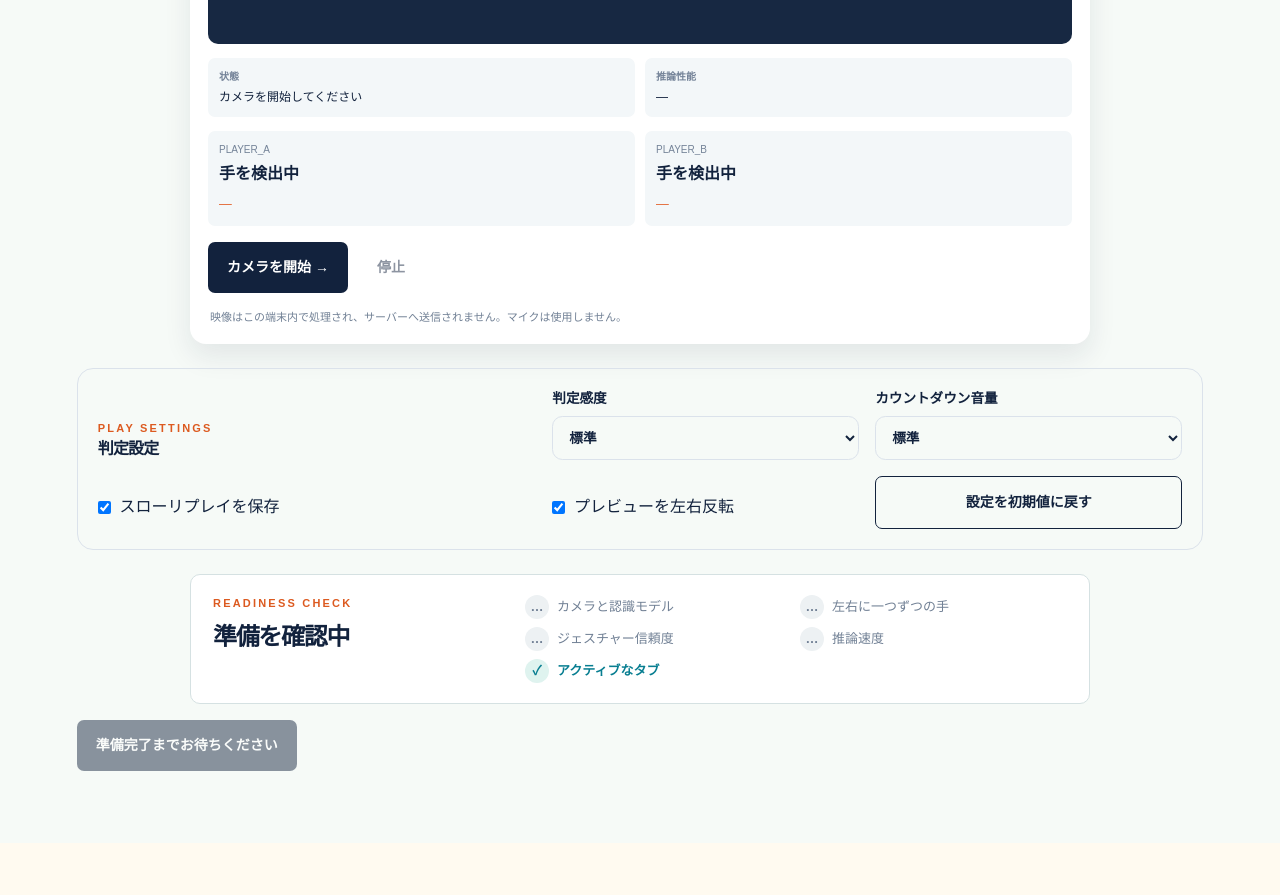
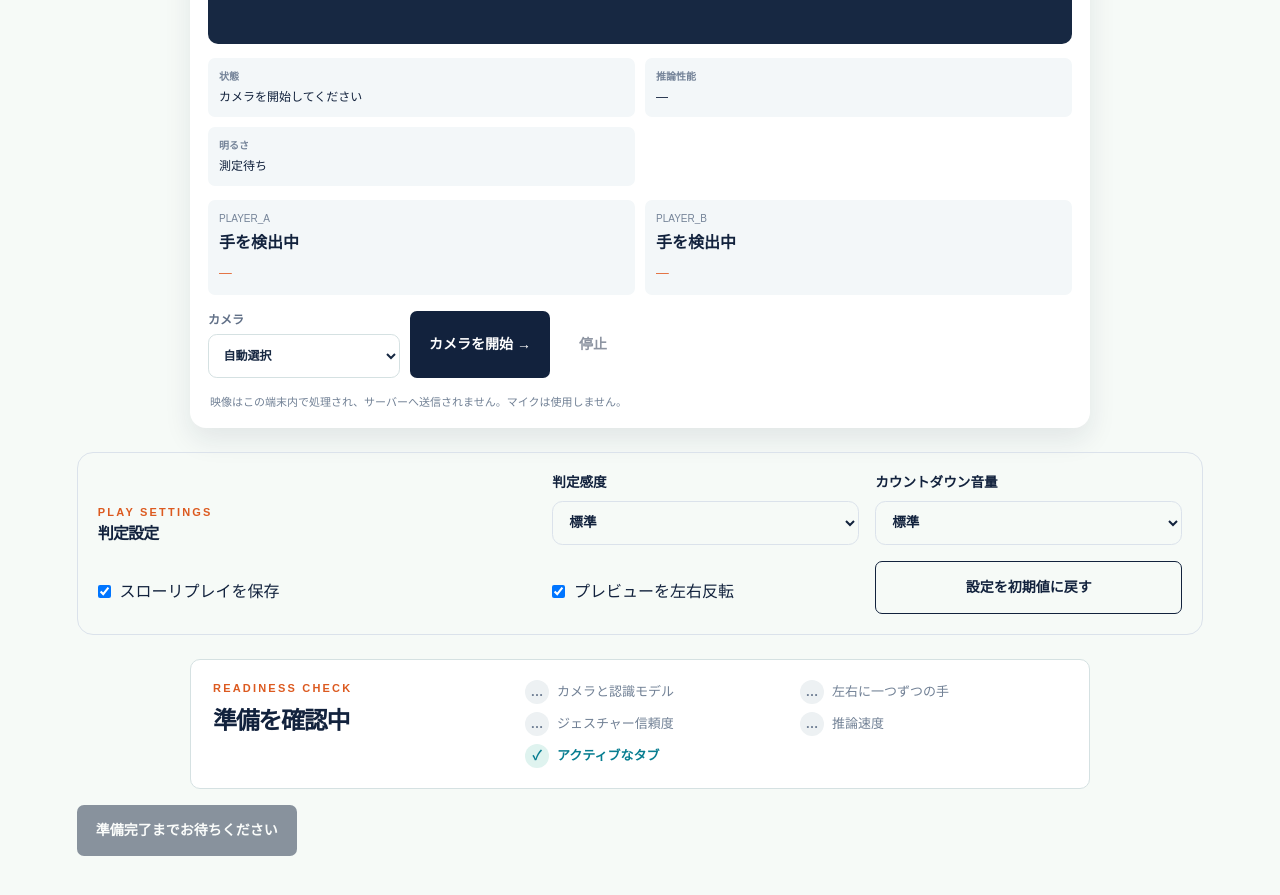
Before and after one commit to shin7303/janken-judge-ai, a Next.js app: page /play/setup in a window 1280 px wide. Shown: the part 1040-1935 px from the top of the page. Before the commit the page ends 1883 px from the top, so only its background shows below. Built offline with nearby package versions, Linux system fonts and the light colour scheme.

Commit message:
feat: add camera setup diagnostics

```diff
--- a/app/globals.css
+++ b/app/globals.css
@@ -933,6 +933,24 @@ h2 {
   border: 0;
   cursor: pointer;
 }
+
+.camera-select {
+  display: grid;
+  gap: 0.3rem;
+  min-width: 12rem;
+  color: #617087;
+  font-size: 0.75rem;
+  font-weight: 700;
+}
+
+.camera-select select {
+  min-height: 2.75rem;
+  padding: 0 0.65rem;
+  border: 1px solid #d5e1e2;
+  border-radius: 0.55rem;
+  background: white;
+  color: #172842;
+}
 .camera-privacy {
   margin: 16px 2px 0;
   color: #718095;
--- a/components/camera/live-camera.tsx
+++ b/components/camera/live-camera.tsx
@@ -9,6 +9,10 @@ import {
   updateAdaptiveQuality,
   type AdaptiveQualityState,
 } from "@/features/camera/adaptive-quality";
+import {
+  averageBrightness,
+  classifyBrightness,
+} from "@/features/camera/brightness";
 import { blendGesture } from "@/features/gesture/classify-landmarks";
 import { LatestFrameQueue } from "@/features/gesture/latest-frame-queue";
 import {
@@ -36,6 +40,7 @@ export type LiveCameraDiagnostics = {
   inferenceMs: number;
   executionMode: "worker" | "main-thread" | null;
   qualityProfile: AdaptiveQualityState["profile"];
+  brightness: number | null;
   hands: LiveHand[];
 };
 type Hand = LiveHand & { label: string };
@@ -75,6 +80,7 @@ export function LiveCamera({
     initialAdaptiveQuality,
   );
   const streamRef = useRef<MediaStream | null>(null);
+  const brightnessCanvasRef = useRef<HTMLCanvasElement | null>(null);
   const operationRef = useRef(0);
   const trackingRef = useRef<PlayerTrackingState>({});
   const [status, setStatus] = useState("カメラを開始してください");
@@ -85,6 +91,9 @@ export function LiveCamera({
     useState<LiveCameraDiagnostics["executionMode"]>(null);
   const [qualityProfile, setQualityProfile] =
     useState<AdaptiveQualityState["profile"]>("standard");
+  const [brightness, setBrightness] = useState<number | null>(null);
+  const [videoDevices, setVideoDevices] = useState<MediaDeviceInfo[]>([]);
+  const [selectedDeviceId, setSelectedDeviceId] = useState("");
   const [active, setActive] = useState(false);
   const [starting, setStarting] = useState(false);
   useEffect(() => {
@@ -94,6 +103,7 @@ export function LiveCamera({
       inferenceMs,
       executionMode,
       qualityProfile,
+      brightness,
       hands,
     });
   }, [
@@ -104,7 +114,31 @@ export function LiveCamera({
     inferenceMs,
     onDiagnostics,
     qualityProfile,
+    brightness,
   ]);
+  const refreshVideoDevices = useCallback(async () => {
+    if (!navigator.mediaDevices?.enumerateDevices) return;
+    try {
+      const devices = (await navigator.mediaDevices.enumerateDevices()).filter(
+        (device) => device.kind === "videoinput",
+      );
+      setVideoDevices(devices);
+      setSelectedDeviceId((current) =>
+        current && !devices.some((device) => device.deviceId === current)
+          ? ""
+          : current,
+      );
+    } catch {
+      setVideoDevices([]);
+    }
+  }, []);
+  useEffect(() => {
+    const mediaDevices = navigator.mediaDevices;
+    if (!mediaDevices?.addEventListener) return;
+    mediaDevices.addEventListener("devicechange", refreshVideoDevices);
+    return () =>
+      mediaDevices.removeEventListener("devicechange", refreshVideoDevices);
+  }, [refreshVideoDevices]);
   const release = useCallback(() => {
     operationRef.current += 1;
     workerInitResolveRef.current?.(false);
@@ -132,6 +166,7 @@ export function LiveCamera({
     streamRef.current = null;
     trackingRef.current = {};
     adaptiveQualityRef.current = initialAdaptiveQuality;
+    brightnessCanvasRef.current = null;
   }, []);
   const stop = useCallback(() => {
     release();
@@ -140,6 +175,7 @@ export function LiveCamera({
     setInferenceMs(0);
     setExecutionMode(null);
     setQualityProfile("standard");
+    setBrightness(null);
     setActive(false);
     setStarting(false);
     setStatus("カメラを停止しました。再開できます。");
@@ -162,7 +198,9 @@ export function LiveCamera({
         video: {
           width: { ideal: 640 },
           height: { ideal: 480 },
-          facingMode: "user",
+          ...(selectedDeviceId
+            ? { deviceId: { exact: selectedDeviceId } }
+            : { facingMode: "user" }),
         },
         audio: false,
       });
@@ -171,6 +209,7 @@ export function LiveCamera({
         return;
       }
       streamRef.current = stream;
+      void refreshVideoDevices();
       stream.getVideoTracks().forEach((track) =>
         track.addEventListener(
           "ended",
@@ -244,6 +283,24 @@ export function LiveCamera({
             (count * 1000) / (now - measuredSince),
           );
           setFps(measuredFps);
+          try {
+            const canvas =
+              brightnessCanvasRef.current ?? document.createElement("canvas");
+            canvas.width = 16;
+            canvas.height = 12;
+            brightnessCanvasRef.current = canvas;
+            const context = canvas.getContext("2d", {
+              willReadFrequently: true,
+            });
+            if (context && videoRef.current) {
+              context.drawImage(videoRef.current, 0, 0, 16, 12);
+              setBrightness(
+                averageBrightness(context.getImageData(0, 0, 16, 12).data),
+              );
+            }
+          } catch {
+            setBrightness(null);
+          }
           const previousQuality = adaptiveQualityRef.current;
           const nextQuality = updateAdaptiveQuality(
             previousQuality,
@@ -464,6 +521,7 @@ export function LiveCamera({
       setInferenceMs(0);
       setExecutionMode(null);
       setQualityProfile("standard");
+      setBrightness(null);
       setActive(false);
       setStarting(false);
       setStatus(
@@ -506,6 +564,18 @@ export function LiveCamera({
             {qualityProfile === "reduced" ? " / 低解像度" : ""}
           </span>
         </div>
+        <div>
+          <b>明るさ</b>
+          <span>
+            {classifyBrightness(brightness) === "dark"
+              ? "暗めです"
+              : classifyBrightness(brightness) === "bright"
+                ? "明るすぎる可能性があります"
+                : classifyBrightness(brightness) === "good"
+                  ? "良好"
+                  : "測定待ち"}
+          </span>
+        </div>
       </div>
       <div className="hand-readings">
         {(["PLAYER_A", "PLAYER_B"] as const).map((player) => {
@@ -522,6 +592,21 @@ export function LiveCamera({
         })}
       </div>
       <div className="camera-actions">
+        <label className="camera-select">
+          カメラ
+          <select
+            value={selectedDeviceId}
+            disabled={active || starting || videoDevices.length === 0}
+            onChange={(event) => setSelectedDeviceId(event.target.value)}
+          >
+            <option value="">自動選択</option>
+            {videoDevices.map((device, index) => (
+              <option key={device.deviceId} value={device.deviceId}>
+                {device.label || `カメラ ${index + 1}`}
+              </option>
+            ))}
+          </select>
+        </label>
         <button
           className="button button-primary"
           onClick={start}
--- a/components/setup/setup-camera.tsx
+++ b/components/setup/setup-camera.tsx
@@ -17,6 +17,7 @@ const initialDiagnostics: LiveCameraDiagnostics = {
   inferenceMs: 0,
   executionMode: null,
   qualityProfile: "standard",
+  brightness: null,
   hands: [],
 };
 
--- /dev/null
+++ b/features/camera/brightness.ts
@@ -0,0 +1,22 @@
+export type BrightnessLevel = "dark" | "good" | "bright" | "unavailable";
+
+export function classifyBrightness(value: number | null): BrightnessLevel {
+  if (value === null || !Number.isFinite(value)) return "unavailable";
+  if (value < 45) return "dark";
+  if (value > 220) return "bright";
+  return "good";
+}
+
+export function averageBrightness(data: Uint8ClampedArray): number | null {
+  if (data.length < 4) return null;
+  let total = 0;
+  let pixels = 0;
+  for (let index = 0; index + 3 < data.length; index += 4) {
+    total +=
+      data[index] * 0.2126 +
+      data[index + 1] * 0.7152 +
+      data[index + 2] * 0.0722;
+    pixels += 1;
+  }
+  return pixels ? total / pixels : null;
+}
```
Also changed, not shown: 3 other files (tests, documents, lock files or other folders).
